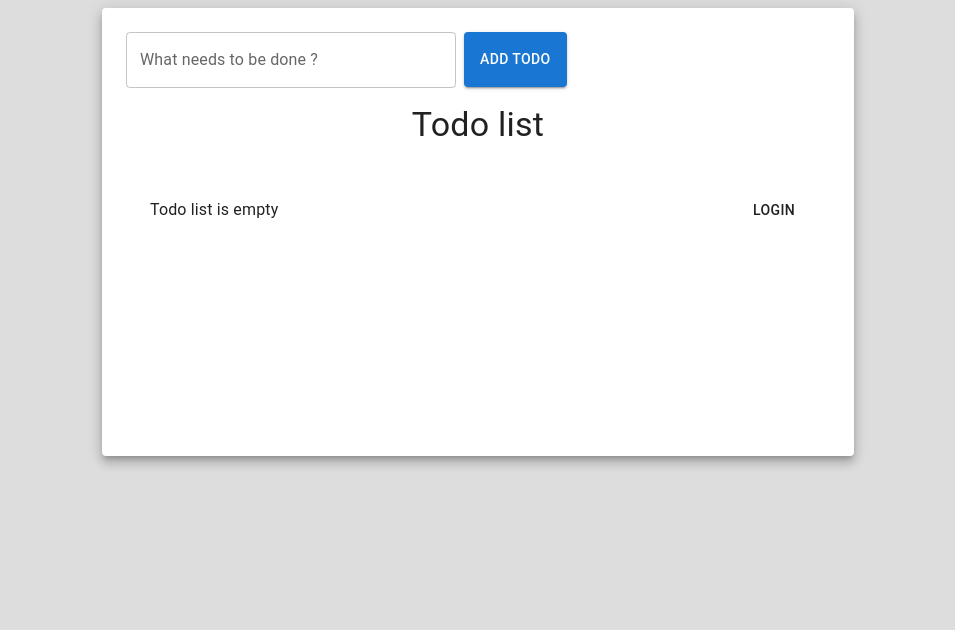
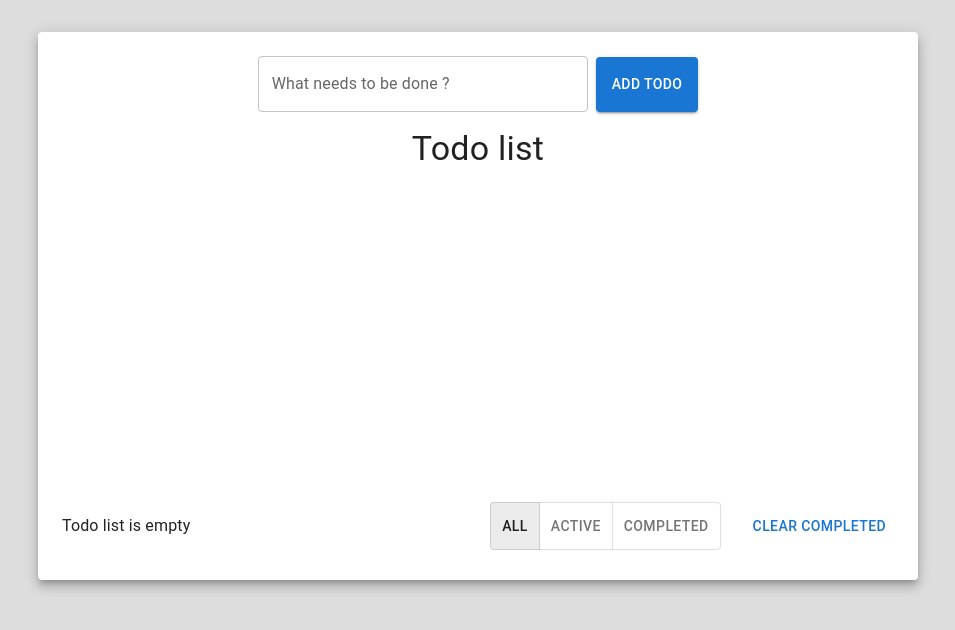
Before and after one commit to SergeyKagal/mind, a React (Create React App) app: page / in a window 1280 px wide. Shown: the top 630 px of the page, without its empty margins (170-1125 px from the left). Built offline with nearby package versions, Linux system fonts and the light colour scheme.

Commit message:
fix: delete unused packages

```diff
--- a/package.json
+++ b/package.json
@@ -6,7 +6,6 @@
     "@emotion/react": "^11.9.3",
     "@emotion/styled": "^11.9.3",
     "@mui/material": "^5.9.2",
-    "@reduxjs/toolkit": "^1.8.1",
     "@testing-library/jest-dom": "^5.16.4",
     "@testing-library/react": "^13.1.1",
     "@testing-library/user-event": "^13.5.0",
@@ -15,15 +14,11 @@
     "@types/react": "^18.0.8",
     "@types/react-dom": "^18.0.3",
     "@types/react-redux": "^7.1.24",
-    "axios": "^0.27.2",
     "mobx": "^6.6.1",
     "mobx-react-lite": "^3.4.0",
     "react": "^18.1.0",
     "react-dom": "^18.1.0",
-    "react-redux": "^8.0.1",
     "react-scripts": "5.0.1",
-    "redux": "^4.2.0",
-    "redux-thunk": "^2.4.1",
     "sass": "^1.52.1",
     "typescript": "^4.6.4",
     "web-vitals": "^2.1.4"
--- a/src/components/Addtodo.tsx
+++ b/src/components/Addtodo.tsx
@@ -23,7 +23,12 @@ const Addtodo = () => {
   return (
     <>
       <form onSubmit={submitHandler}>
-        <Stack direction="row" spacing={1}>
+        <Stack
+          direction="row"
+          spacing={1}
+          alignItems="center"
+          justifyContent="center"
+        >
           <TextField
             name="text"
             sx={{ width: 330 }}
--- a/src/App.tsx
+++ b/src/components/App.tsx
@@ -1,13 +1,14 @@
 import React from 'react';
-import Addtodo from './components/Addtodo';
+import Addtodo from './Addtodo';
 import TodoList from './TodoList';
 import { Paper, Typography } from '@mui/material';
+import Controls from './Controls';
 
 function App() {
   return (
     <div className="App">
       <Paper
-        sx={{ minHeight: 400, width: 0.55, p: 3, mx: 'auto' }}
+        sx={{ minHeight: 500, width: 0.65, p: 3, mx: 'auto', mt: 4 }}
         elevation={7}
       >
         <Addtodo />
@@ -15,6 +16,7 @@ function App() {
           Todo list
         </Typography>
         <TodoList />
+        <Controls />
       </Paper>
     </div>
   );
--- /dev/null
+++ b/src/components/Controls.tsx
@@ -0,0 +1,55 @@
+import React from 'react';
+import { observer } from 'mobx-react-lite';
+
+import {
+  Stack,
+  Typography,
+  ToggleButtonGroup,
+  ToggleButton,
+  Button,
+} from '@mui/material';
+import store from '../store';
+
+const Controls = () => {
+  const toggleHandler = (
+    event: React.MouseEvent<HTMLElement>,
+    newAlignment: string
+  ) => {
+    store.setAlignment(event, newAlignment);
+  };
+  return (
+    <>
+      <Stack
+        direction="row"
+        alignItems="center"
+        justifyContent="center"
+        spacing={3}
+      >
+        <Typography component="div" sx={{ flexGrow: 1 }}>
+          {store.itemsLeftCounter}
+        </Typography>
+
+        <ToggleButtonGroup
+          onChange={toggleHandler}
+          value={store.controlButtonAlignment}
+          exclusive
+        >
+          {store.listModeArray.map((item) => (
+            <ToggleButton key={item.id} value={item.label}>
+              {item.label}
+            </ToggleButton>
+          ))}
+        </ToggleButtonGroup>
+        <Button
+          onClick={() => {
+            store.clearTodos();
+          }}
+        >
+          Clear completed
+        </Button>
+      </Stack>
+    </>
+  );
+};
+
+export default observer(Controls);
--- a/src/TodoList.tsx
+++ b/src/components/TodoList.tsx
@@ -1,28 +1,22 @@
 import React from 'react';
 import { observer } from 'mobx-react-lite';
-import {
-  List,
-  ListItem,
-  Toolbar,
-  ListItemText,
-  Checkbox,
-  Button,
-  Typography,
-} from '@mui/material';
-import store from './store';
+import { toJS } from 'mobx';
+import { List, ListItem, ListItemText, Checkbox } from '@mui/material';
+import store from '../store';
+
 export const TodoList = () => {
   return (
     <>
-      <List>
-        {store.todos.map((item) => (
+      <List sx={{ minHeight: 300 }}>
+        {toJS(store.showTodos).map((item) => (
           <ListItem
             key={item.id}
             divider={true}
             button={true}
             onClick={() => store.toggleTodoItem(item.id)}
+            sx={{ width: 0.8, mx: 'auto' }}
           >
             <Checkbox edge="start" checked={item.isDone} />
-
             <ListItemText
               primary={item.text}
               className={item.isDone ? 'isDone' : undefined}
@@ -30,12 +24,6 @@ export const TodoList = () => {
           </ListItem>
         ))}
       </List>
-      <Toolbar>
-        <Typography component="div" sx={{ flexGrow: 1 }}>
-          {store.itemsLeft}
-        </Typography>
-        <Button color="inherit">Login</Button>
-      </Toolbar>
     </>
   );
 };
--- a/src/index.scss
+++ b/src/index.scss
@@ -3,6 +3,7 @@ body {
   width: 100vw;
   height: 100vw;
 }
+
 .isDone {
   text-decoration: line-through;
   color: #aaaaaa;
--- a/src/index.tsx
+++ b/src/index.tsx
@@ -2,7 +2,7 @@ import React from 'react';
 import ReactDOM from 'react-dom/client';
 import './index.scss';
 
-import App from './App';
+import App from './components/App';
 
 const root = ReactDOM.createRoot(
   document.getElementById('root') as HTMLElement
--- a/src/store.ts
+++ b/src/store.ts
@@ -1,9 +1,24 @@
-import { makeObservable, observable, action, toJS } from 'mobx';
-import { ITodoItem } from './types';
+import { makeObservable, observable, action, toJS, computed } from 'mobx';
+import { IListMode, ITodoItem } from './types';
 
 class store {
   todos: ITodoItem[] = [];
-  itemsLeft: string = 'Todo list is empty';
+
+  listModeArray: IListMode[] = [
+    { id: 'all', label: 'All' },
+    { id: 'active', label: 'Active' },
+    { id: 'completed', label: 'Completed' },
+  ];
+
+  controlButtonAlignment: string = 'All';
+
+  clearTodos() {
+    this.todos = [];
+  }
+
+  setAlignment(event: React.MouseEvent<HTMLElement>, newAlignment: string) {
+    this.controlButtonAlignment = newAlignment;
+  }
 
   addTodo(text: string) {
     this.todos.push({
@@ -11,7 +26,6 @@ class store {
       text: text.trim(),
       isDone: false,
     });
-    this.itemsLeftCounter();
   }
 
   toggleTodoItem(id: string) {
@@ -22,10 +36,19 @@ class store {
         return item;
       }
     });
-    this.itemsLeftCounter();
   }
 
-  itemsLeftCounter() {
+  get showTodos() {
+    if (this.controlButtonAlignment === 'Active') {
+      return this.todos.filter((item) => !item.isDone);
+    }
+    if (this.controlButtonAlignment === 'Completed') {
+      return this.todos.filter((item) => item.isDone);
+    }
+    return this.todos;
+  }
+
+  get itemsLeftCounter() {
     let count = 0;
     toJS(this.todos).forEach((item) => {
       if (!item.isDone) {
@@ -33,22 +56,25 @@ class store {
       }
     });
     if (!count && !toJS(this.todos).length) {
-      this.itemsLeft = 'Todo list is empty';
-      return;
+      return 'Todo list is empty';
     }
     if (!count && toJS(this.todos).length) {
-      this.itemsLeft = 'All items is done';
-      return;
+      return 'All items is done';
     }
-    this.itemsLeft = count > 1 ? `${count} items left` : `${count} item left`;
+    return count > 1 ? `${count} items left` : `${count} item left`;
   }
+
   constructor() {
     makeObservable(this, {
       todos: observable,
-      itemsLeft: observable,
+      listModeArray: observable,
+      controlButtonAlignment: observable,
+      setAlignment: action,
       addTodo: action,
       toggleTodoItem: action,
-      itemsLeftCounter: action,
+      clearTodos: action,
+      itemsLeftCounter: computed,
+      showTodos: computed,
     });
   }
 }
--- a/src/types.ts
+++ b/src/types.ts
@@ -3,3 +3,7 @@ export interface ITodoItem {
   text: string;
   isDone: boolean;
 }
+export interface IListMode {
+  id: string;
+  label: string;
+}
```
Also changed, not shown: 1 other file (tests, documents, lock files or other folders).
